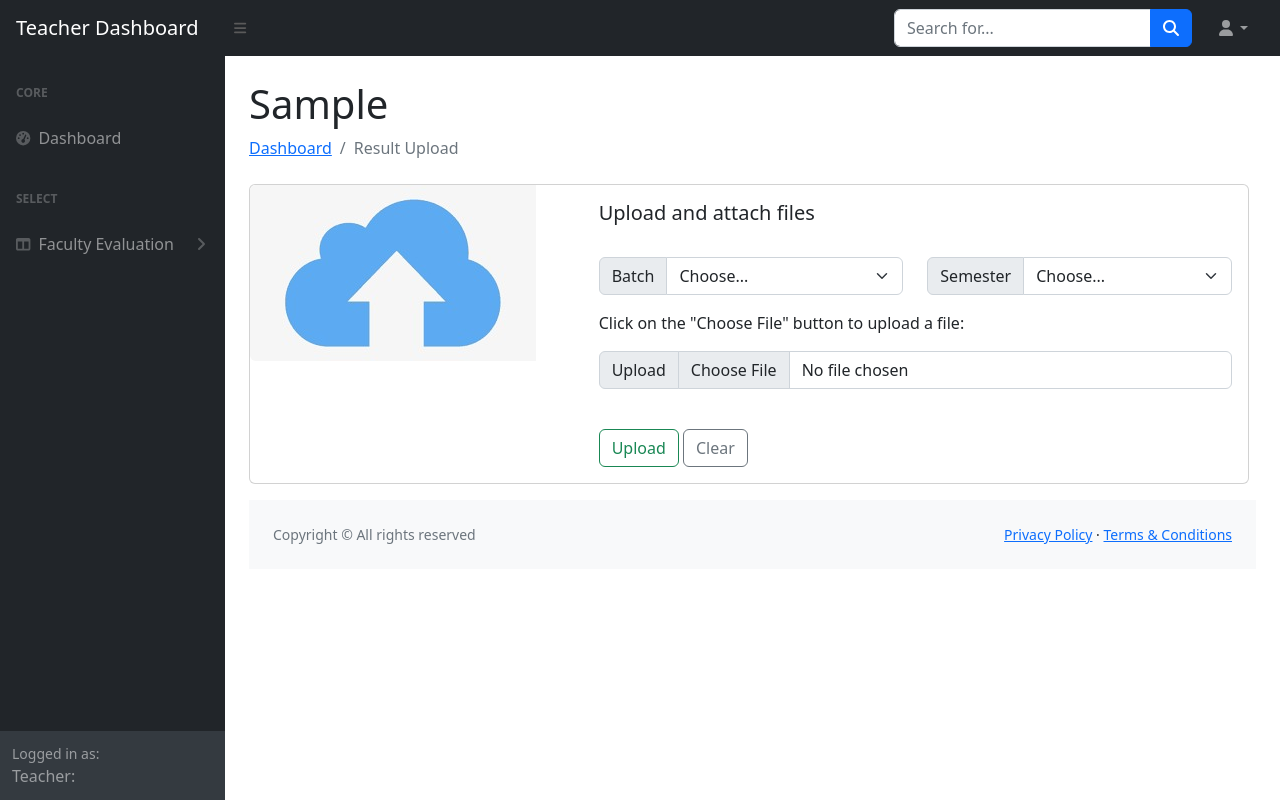
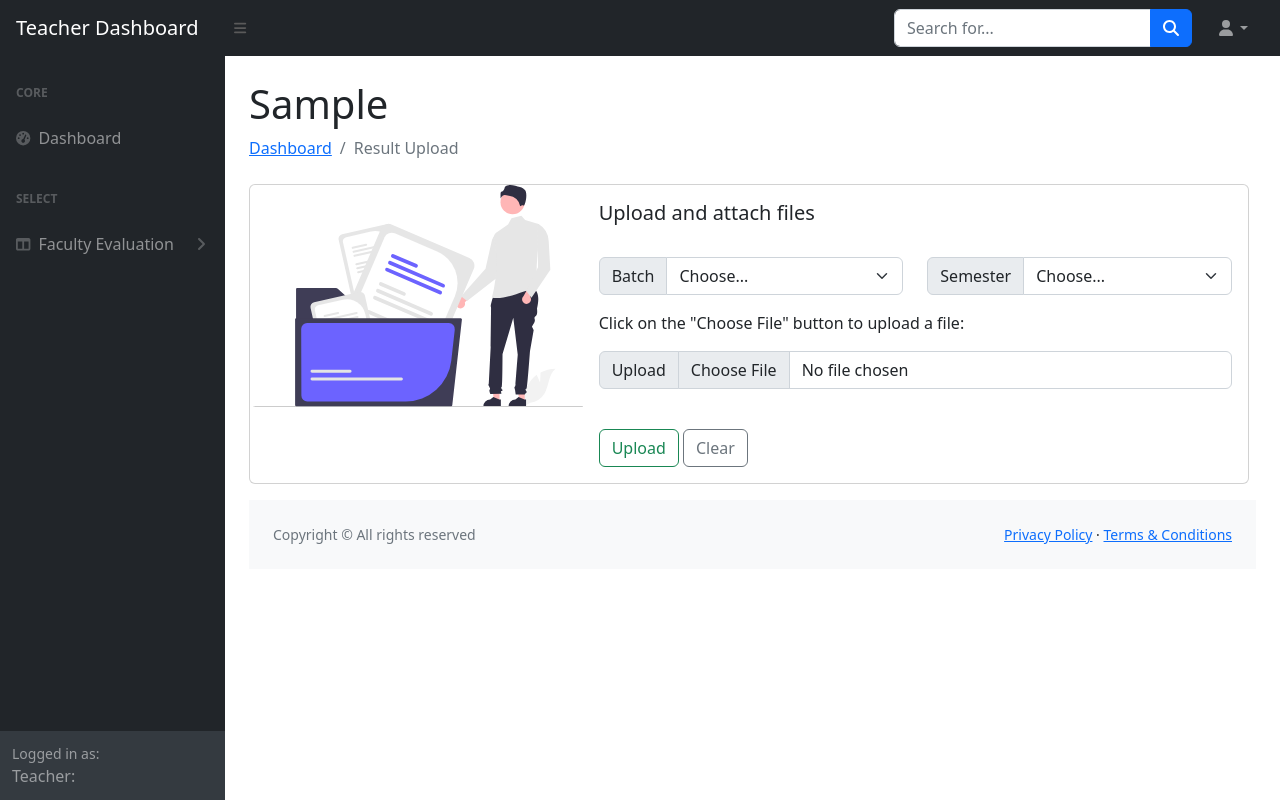
Before and after one commit to khraina/Student-result-db, a Python web app: template src/core/templates/teacher/teacher_upload.html in a window 1280 px wide. Run offline with Jinja, Linux system fonts and the light colour scheme; the template is opened without the code that fills it: most values are stand-ins (such as "Sample title", 1, 10 or a date in 2020); some libraries are stand-ins or nearby versions.

Commit message:
imagemaati

```diff
--- a/src/core/templates/teacher/teacher_upload.html
+++ b/src/core/templates/teacher/teacher_upload.html
@@ -19,7 +19,7 @@
                 <div class="row g-0">
                     <div class="col-md-4">
                         <!-- <img class="img-fluid rounded-start" src="static\images\upl.jpeg" alt="upload"> -->
-                        <img class="img-fluid rounded-start" src="{{ url_for('static', filename='images/upl.jpeg') }}"
+                        <img class="img-fluid rounded-start" src="{{ url_for('static', filename='images/upload.svg') }}"
                             alt="upload">
                     </div>
                     <div class="col-md-8">
```
